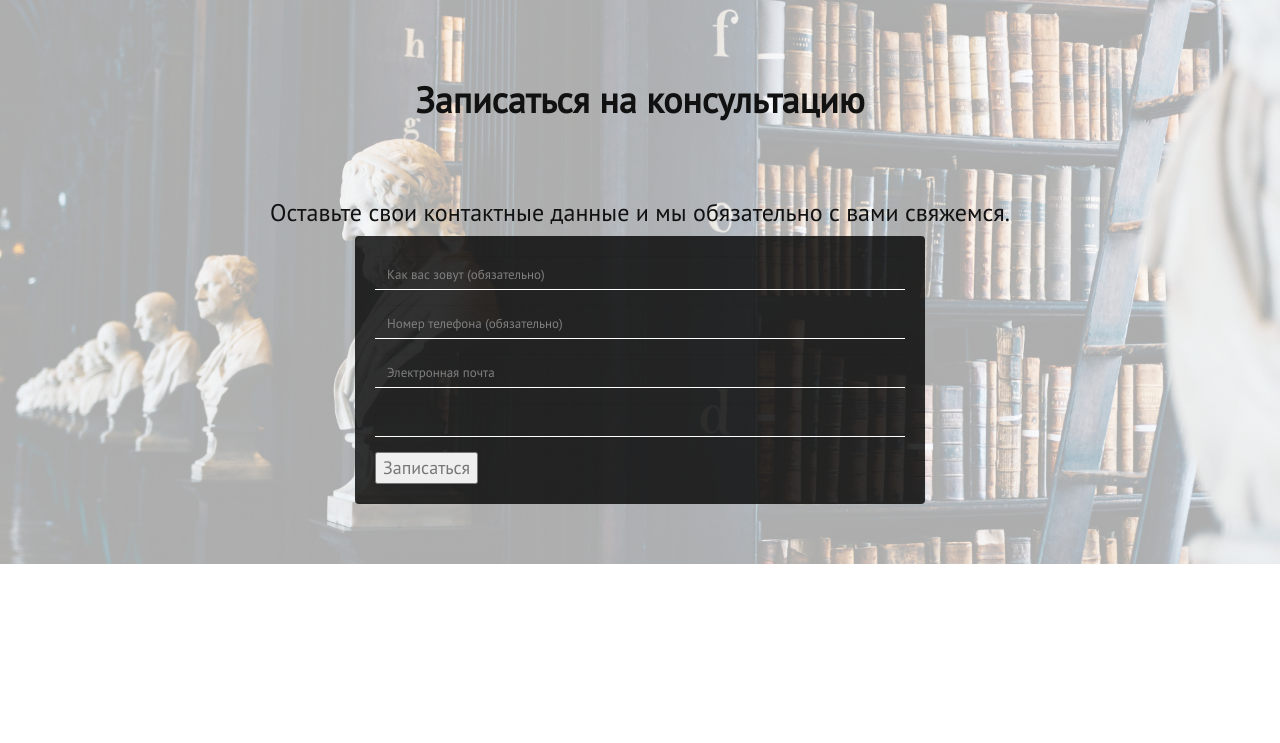
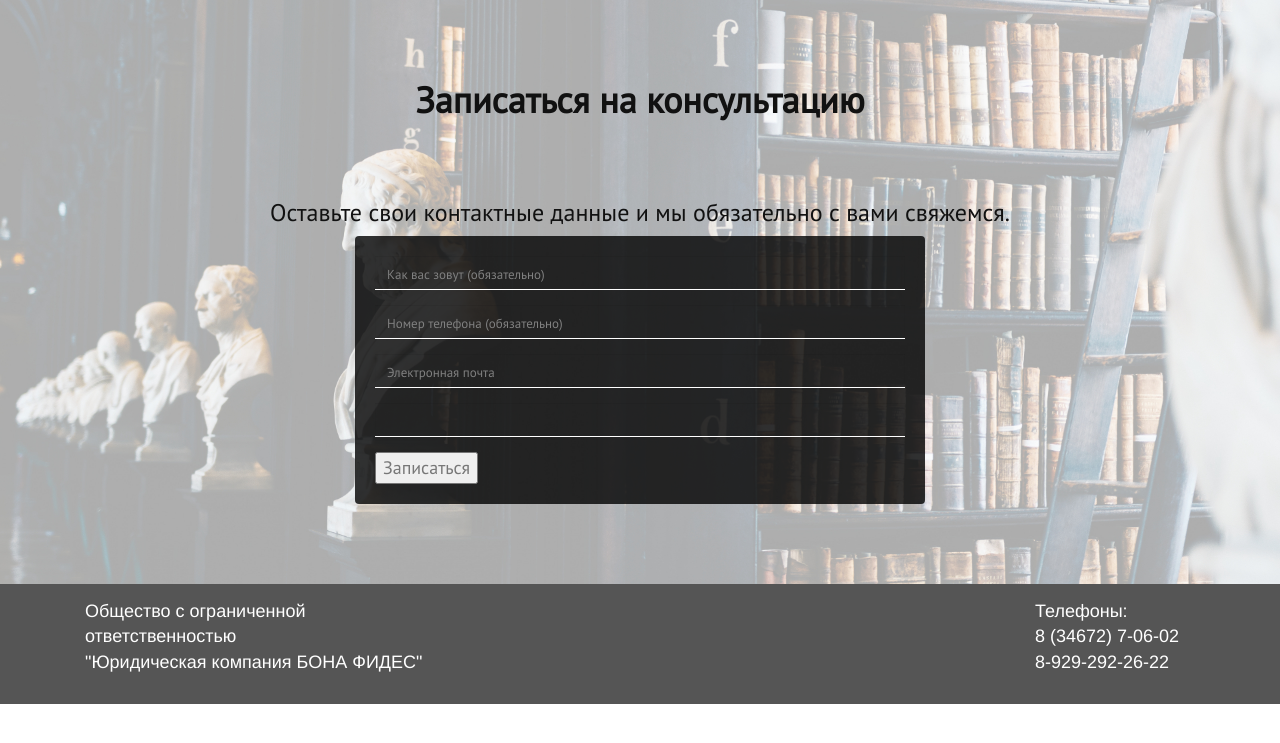
Before and after one commit to vilen-kim/bf, a Yii app: template views/site/6signup.php in a window 1280 px wide. Shown: the top 743 px of the page. Run offline with PHP 8.4 and a stand-in for Yii, Linux system fonts and the light colour scheme; the template is opened without the code that fills it, so the values that code supplies are empty; form fields are guessed from the names that the template uses; some libraries are stand-ins or nearby versions.

Commit message:
футер

```diff
--- a/views/layouts/main.php
+++ b/views/layouts/main.php
@@ -43,7 +43,7 @@
                     ['label' => 'О нас', 'url' => '#about'],
                     ['label' => 'Наша практика', 'url' => '#practice'],
                     ['label' => 'Записаться', 'url' => '#signup'],
-                    //['label' => 'Об организации', 'url' => '#organization'],
+                    ['label' => 'Об организации', 'url' => '#organization'],
                 ],
             ]);
             NavBar::end();
@@ -55,11 +55,12 @@
     <?= $content ?>
 </div>
 
-<!-- <footer>
+<footer>
     <div class="container">
-
+        <div class="col-sm-4">Общество с ограниченной ответственностью<br>"Юридическая компания БОНА ФИДЕС"</div>
+        <div class="col-sm-2 col-sm-offset-6">Телефоны:<br>8 (34672) 7-06-02<br>8-929-292-26-22</div>
     </div>
-</footer> -->
+</footer>
 
 <?php $this->endBody() ?>
 </body>
--- a/views/site/6signup.php
+++ b/views/site/6signup.php
@@ -4,7 +4,7 @@
 	use yii\web\View;
 ?>
 
-<div id="signup" style="padding-bottom: 60px">
+<div id="signup" style="padding-bottom: 80px">
 	<div class="container">
 		<h1>Записаться на консультацию</h1>
 
--- a/views/site/index.php
+++ b/views/site/index.php
@@ -20,4 +20,5 @@
 	echo $this->render('./4about.php');
 	echo $this->render('./5practics.php');
 	echo $this->render('./6signup.php', ['model' => $model]);
+	echo $this->render('./7organization.php');
 ?>
--- a/web/css/footer.css
+++ b/web/css/footer.css
@@ -1,3 +1,7 @@
 footer {
-	height: 100px;
+	height: 120px;
+	padding-top: 15px;
+	background: #555;
+	color: white;
+	font-size: large;
 }
```
Also changed, not shown: views/site/7organization.php (added, +23 -0 lines).
